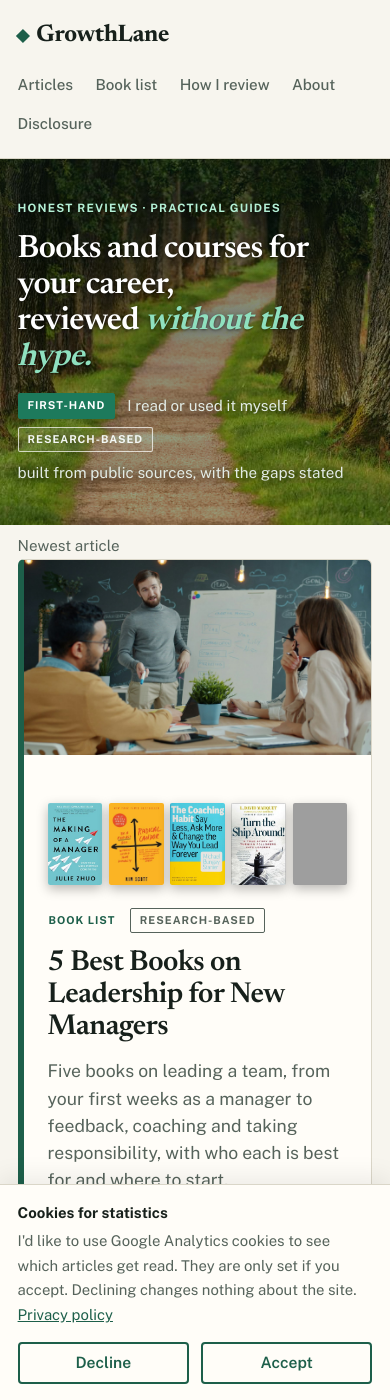
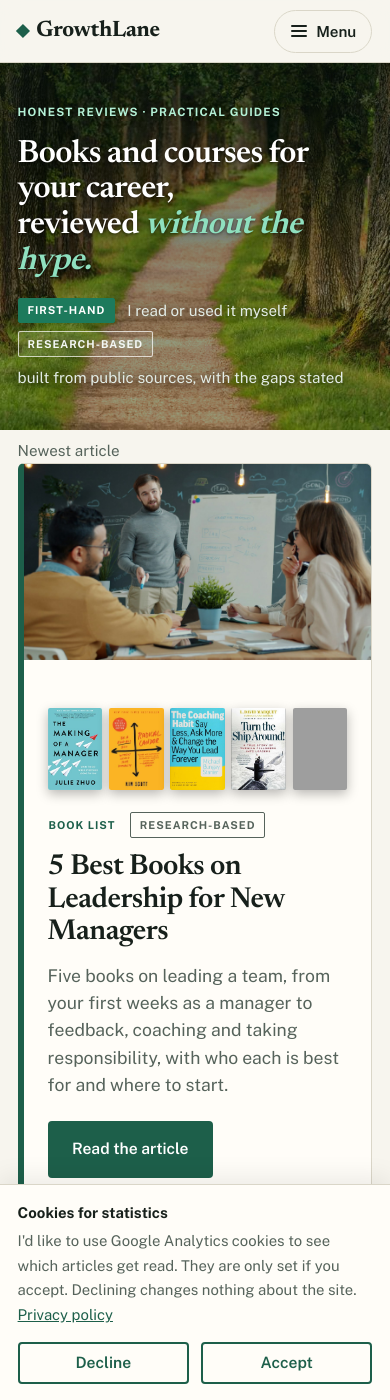
Before and after one commit to mikentg2005/growthlane, a Jekyll site: the page built from index.html, in a window 390 px wide and 1400 px high, cut to the strip 0-1400 px from the top of the window. Built offline with Jekyll 4.4.1, drawn with Linux system fonts in a browser that asks for light colours; grey boxes are pictures that could not be loaded.

Commit message:
Redesign the header: sticky bar, mobile menu button, Home link, Book list call to action
Co-Authored-By: Claude Sonnet 5.5 <noreply@anthropic.com>

```diff
--- a/_includes/header.html
+++ b/_includes/header.html
@@ -1,14 +1,37 @@
-<header class="site-header">
+<header class="site-header" data-site-header>
   <div class="wrap header-inner">
     <a class="wordmark" href="{{ '/' | relative_url }}" aria-label="GrowthLane, home">
       <span class="wordmark-mark" aria-hidden="true"></span>GrowthLane
     </a>
-    <nav class="site-nav" aria-label="Main">
+    <button class="nav-toggle" type="button" aria-expanded="false" aria-controls="site-nav" hidden>
+      <span class="nav-toggle-bars" aria-hidden="true"></span>
+      <span class="nav-toggle-label">Menu</span>
+    </button>
+    <nav class="site-nav" id="site-nav" aria-label="Main">
+      <a href="{{ '/' | relative_url }}"{% if page.url == '/' %} aria-current="page"{% endif %}>Home</a>
       <a href="{{ '/' | relative_url }}#articles">Articles</a>
-      <a href="{{ '/links/' | relative_url }}">Book list</a>
-      <a href="{{ '/how-i-review/' | relative_url }}">How I review</a>
-      <a href="{{ '/about/' | relative_url }}">About</a>
-      <a href="{{ '/disclosure/' | relative_url }}">Disclosure</a>
+      <a href="{{ '/how-i-review/' | relative_url }}"{% if page.url == '/how-i-review/' %} aria-current="page"{% endif %}>How I review</a>
+      <a href="{{ '/about/' | relative_url }}"{% if page.url == '/about/' %} aria-current="page"{% endif %}>About</a>
+      <a class="nav-cta" href="{{ '/links/' | relative_url }}"{% if page.url == '/links/' %} aria-current="page"{% endif %}>Book list</a>
     </nav>
   </div>
 </header>
+<script>
+(function () {
+  var header = document.querySelector('[data-site-header]');
+  var btn = header && header.querySelector('.nav-toggle');
+  var nav = header && header.querySelector('.site-nav');
+  if (!btn || !nav) return;
+  var label = btn.querySelector('.nav-toggle-label');
+  header.classList.add('nav-js');
+  btn.hidden = false;
+  function set(open) {
+    nav.classList.toggle('is-open', open);
+    btn.setAttribute('aria-expanded', open ? 'true' : 'false');
+    label.textContent = open ? 'Close' : 'Menu';
+  }
+  btn.addEventListener('click', function () { set(btn.getAttribute('aria-expanded') !== 'true'); });
+  nav.addEventListener('click', function (e) { if (e.target.closest('a')) set(false); });
+  document.addEventListener('keydown', function (e) { if (e.key === 'Escape') set(false); });
+})();
+</script>
--- a/assets/css/style.css
+++ b/assets/css/style.css
@@ -110,23 +110,38 @@ a { color: var(--accent-ink); }
 }
 .wrap--measure { max-width: calc(var(--measure) + 2 * var(--gutter)); }
 
+html { scroll-padding-top: 5rem; }
+
 /* ---------- Header ---------- */
-.site-header { border-bottom: 1px solid var(--line); }
+.site-header {
+  position: sticky;
+  top: 0;
+  z-index: 30;
+  border-bottom: 1px solid var(--line);
+  background: var(--paper);
+}
+@supports (backdrop-filter: blur(8px)) {
+  .site-header {
+    background: color-mix(in srgb, var(--paper) 90%, transparent);
+    backdrop-filter: blur(10px);
+  }
+}
 
 .header-inner {
   display: flex;
   align-items: center;
   justify-content: space-between;
-  gap: 0.75rem 1.5rem;
+  gap: 0.5rem 1.5rem;
   flex-wrap: wrap;
-  padding-top: 1rem;
-  padding-bottom: 1rem;
+  min-height: 4.25rem;
+  padding-top: 0.6rem;
+  padding-bottom: 0.6rem;
 }
 
 .wordmark {
   font-family: var(--serif);
   font-weight: 700;
-  font-size: 1.5rem;
+  font-size: 1.6rem;
   letter-spacing: -0.01em;
   color: var(--ink);
   text-decoration: none;
@@ -142,16 +157,96 @@ a { color: var(--accent-ink); }
   transform: rotate(45deg);
 }
 
-.site-nav { display: flex; flex-wrap: wrap; gap: 0.25rem 1.4rem; }
+.site-nav { display: flex; align-items: center; gap: 0.25rem 0.4rem; }
 .site-nav a {
   color: var(--muted);
   text-decoration: none;
   font-size: 0.95rem;
   font-weight: 500;
-  padding: 0.25rem 0;
-  border-bottom: 2px solid transparent;
+  padding: 0.5rem 0.8rem;
+  border-radius: 999px;
+  transition: color 0.15s, background-color 0.15s;
 }
-.site-nav a:hover { color: var(--ink); border-bottom-color: var(--accent); }
+.site-nav a:hover { color: var(--ink); background: var(--accent-soft); }
+.site-nav a[aria-current="page"] { color: var(--ink); background: var(--accent-soft); }
+.site-nav a:focus-visible { outline: 3px solid var(--accent-ink); outline-offset: 2px; }
+.site-nav .nav-cta {
+  margin-left: 0.4rem;
+  padding: 0.5rem 1.05rem;
+  color: var(--accent-ink);
+  font-weight: 600;
+  border: 1.5px solid var(--accent);
+}
+.site-nav .nav-cta:hover,
+.site-nav .nav-cta[aria-current="page"] { color: var(--on-accent); background: var(--accent); }
+
+.nav-toggle {
+  display: none;
+  align-items: center;
+  gap: 0.55rem;
+  padding: 0.5rem 0.95rem;
+  font: inherit;
+  font-size: 0.95rem;
+  font-weight: 600;
+  color: var(--ink);
+  background: transparent;
+  border: 1.5px solid var(--line);
+  border-radius: 999px;
+  cursor: pointer;
+}
+.nav-toggle:focus-visible { outline: 3px solid var(--accent-ink); outline-offset: 2px; }
+.nav-toggle-bars,
+.nav-toggle-bars::before,
+.nav-toggle-bars::after {
+  display: block;
+  width: 1.05rem;
+  height: 2px;
+  background: currentColor;
+  border-radius: 2px;
+  transition: transform 0.18s, opacity 0.18s;
+}
+.nav-toggle-bars { position: relative; }
+.nav-toggle-bars::before,
+.nav-toggle-bars::after { content: ""; position: absolute; left: 0; }
+.nav-toggle-bars::before { top: -5px; }
+.nav-toggle-bars::after { top: 5px; }
+.nav-toggle[aria-expanded="true"] .nav-toggle-bars { background: transparent; }
+.nav-toggle[aria-expanded="true"] .nav-toggle-bars::before { top: 0; transform: rotate(45deg); }
+.nav-toggle[aria-expanded="true"] .nav-toggle-bars::after { top: 0; transform: rotate(-45deg); }
+
+@media (max-width: 46rem) {
+  .header-inner { min-height: 3.75rem; }
+  .wordmark { font-size: 1.4rem; }
+  .nav-js .nav-toggle { display: inline-flex; }
+  /* Without JavaScript the links simply wrap under the logo. */
+  .site-nav { flex-basis: 100%; flex-wrap: wrap; }
+  .nav-js .site-nav {
+    display: none;
+    flex-direction: column;
+    align-items: stretch;
+    gap: 0;
+    padding: 0.25rem 0 0.75rem;
+  }
+  .nav-js .site-nav.is-open { display: flex; }
+  .nav-js .site-nav a {
+    padding: 0.9rem 0.25rem;
+    font-size: 1.05rem;
+    border-radius: 0;
+    border-top: 1px solid var(--line);
+    background: transparent;
+  }
+  .nav-js .site-nav a:hover,
+  .nav-js .site-nav a[aria-current="page"] { background: transparent; color: var(--accent-ink); }
+  .nav-js .site-nav .nav-cta {
+    margin: 0.5rem 0 0;
+    padding: 0.85rem 1rem;
+    text-align: center;
+    border: 1.5px solid var(--accent);
+    border-radius: 999px;
+  }
+  .nav-js .site-nav .nav-cta:hover,
+  .nav-js .site-nav .nav-cta[aria-current="page"] { color: var(--on-accent); background: var(--accent); }
+}
 
 /* ---------- Chips and labels ---------- */
 .eyebrow,
```
